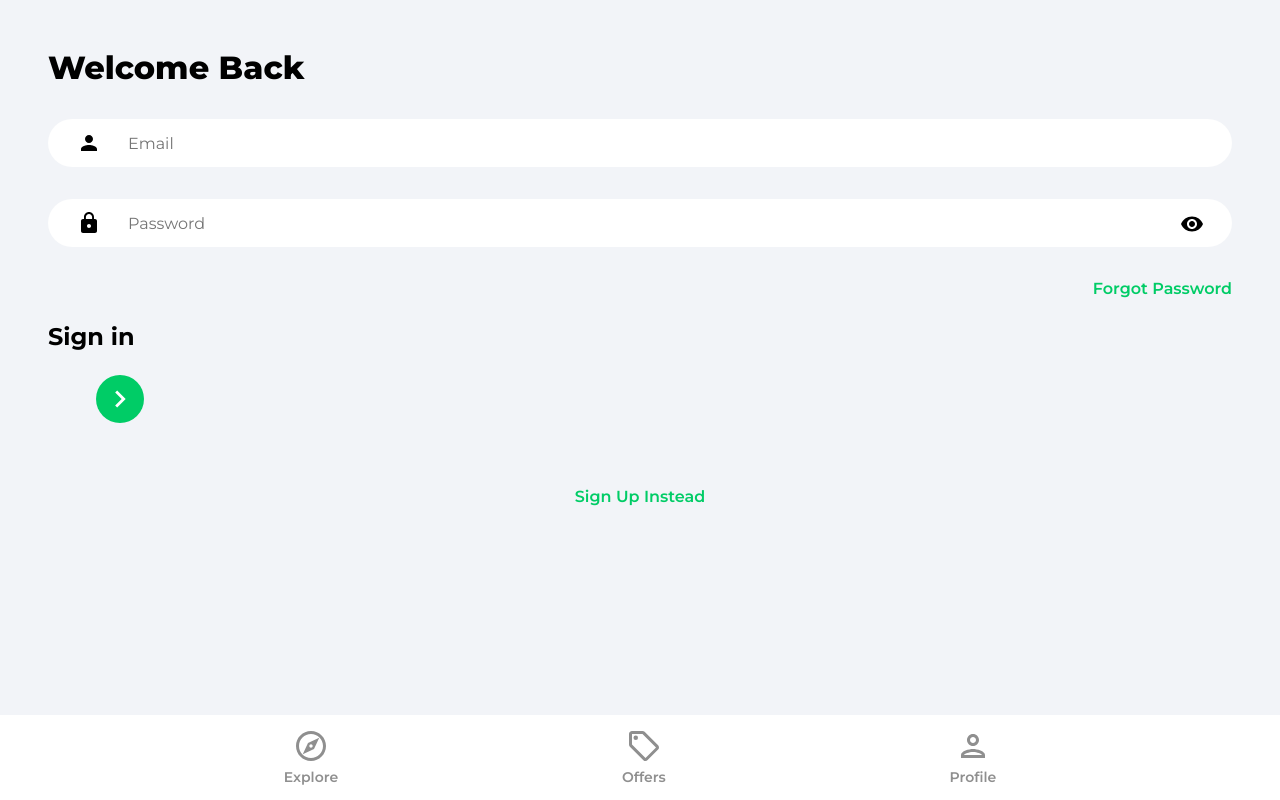
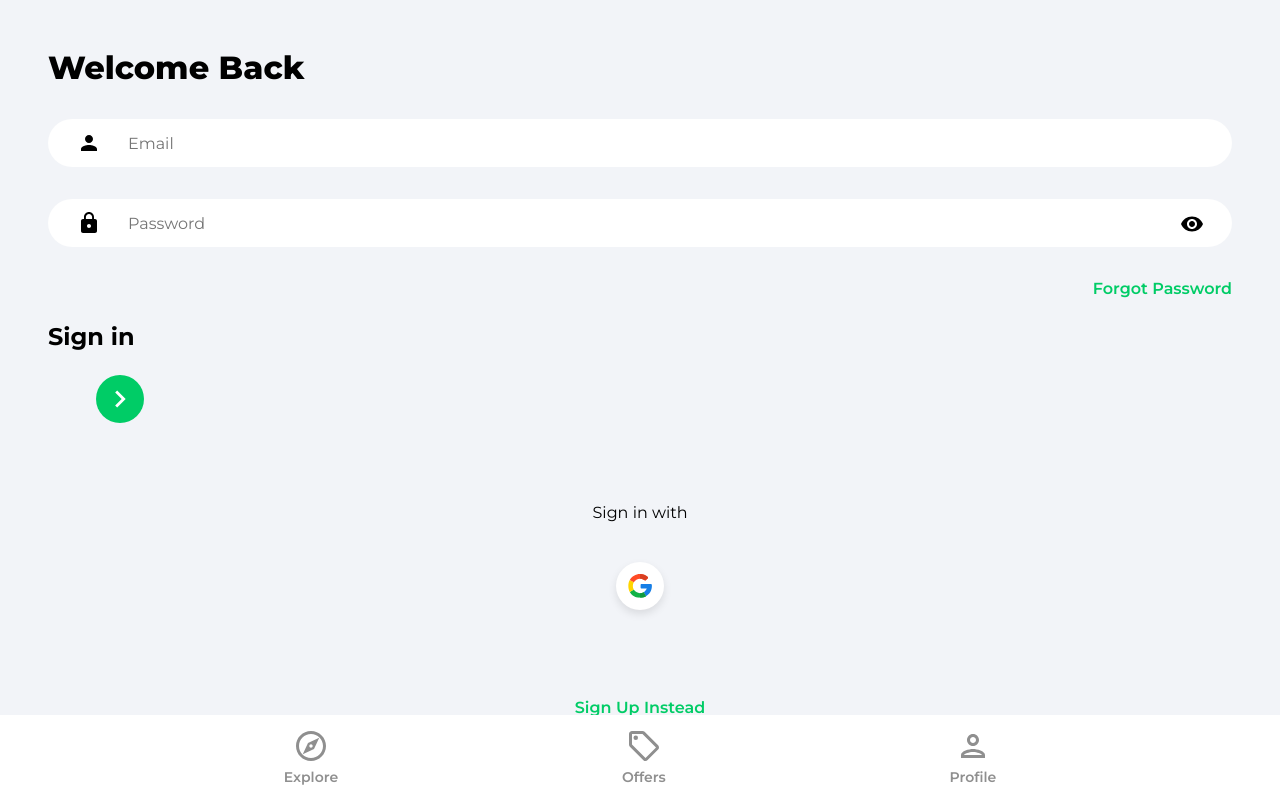
Before and after one commit to pengravity/House-rent-buy, a React (Create React App) app: page /sign-in in a window 1280 px wide. Built offline with nearby package versions, Linux system fonts and the light colour scheme.

Commit message:
implemented google authentication for signin and signup

```diff
--- /dev/null
+++ b/src/components/OAuth.js
@@ -0,0 +1,47 @@
+import { useLocation, useNavigate } from 'react-router-dom';
+import { getAuth, signInWithPopup, GoogleAuthProvider } from 'firebase/auth';
+import { doc, setDoc, getDoc, serverTimestamp } from 'firebase/firestore';
+import { db } from '../firebase.config';
+import { toast } from 'react-toastify';
+import googleIcon from '../assets/svg/googleIcon.svg';
+
+function OAuth() {
+  const navigate = useNavigate();
+  const location = useLocation();
+
+  const onGoogleClick = async () => {
+    try {
+      const auth = getAuth();
+      const provider = new GoogleAuthProvider();
+      const result = await signInWithPopup(auth, provider);
+      const user = result.user;
+
+      // check if user exist
+      const docRef = doc(db, 'users', user.uid);
+      const docSnap = await getDoc(docRef);
+
+      // if users dont exist -> create one
+      if (!docSnap.exists()) {
+        await setDoc(doc(db, 'users', user.uid), {
+          name: user.displayName,
+          email: user.email,
+          timestamp: serverTimestamp(),
+        });
+      }
+      navigate('/');
+    } catch (error) {
+      toast.error('Could not authorize with Google');
+    }
+  };
+
+  return (
+    <div className='socialLogin'>
+      <p>Sign {location.pathname === '/sign-up' ? 'up' : 'in'} with </p>
+      <button className='socialIconDiv' onClick={onGoogleClick}>
+        <img className='socialIconImg' src={googleIcon} alt='google' />
+      </button>
+    </div>
+  );
+}
+
+export default OAuth;
--- a/src/pages/Signin.js
+++ b/src/pages/Signin.js
@@ -6,6 +6,7 @@
 
 import { ReactComponent as ArrowRightIcon } from '../assets/svg/keyboardArrowRightIcon.svg';
 import visibilityIcon from '../assets/svg/visibilityIcon.svg';
+import OAuth from '../components/OAuth';
 
 function Signin() {
   const [showPassword, setShowPassword] = useState(false);
@@ -90,7 +91,7 @@
           </div>
         </form>
 
-        {/* google oauth */}
+        <OAuth />
         <Link to='/sign-up' className='registerLink'>
           Sign Up Instead
         </Link>
--- a/src/pages/Signup.js
+++ b/src/pages/Signup.js
@@ -12,6 +12,7 @@
 
 import { ReactComponent as ArrowRightIcon } from '../assets/svg/keyboardArrowRightIcon.svg';
 import visibilityIcon from '../assets/svg/visibilityIcon.svg';
+import OAuth from '../components/OAuth';
 
 function Signup() {
   const [showPassword, setShowPassword] = useState(false);
@@ -116,7 +117,7 @@
           </div>
         </form>
 
-        {/* google oauth */}
+        <OAuth />
         <Link to='/sign-in' className='registerLink'>
           Sign In Instead
         </Link>
```
